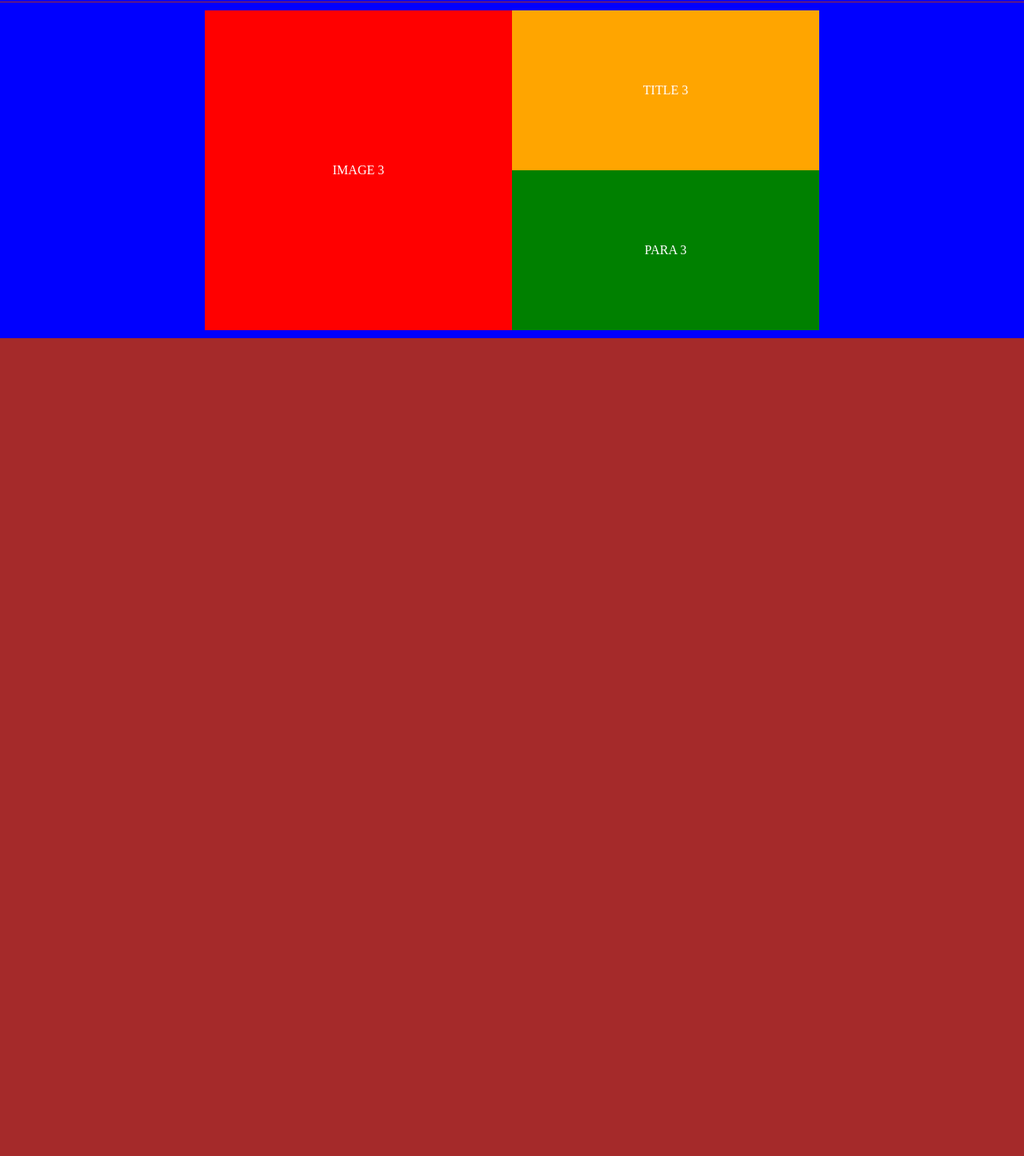
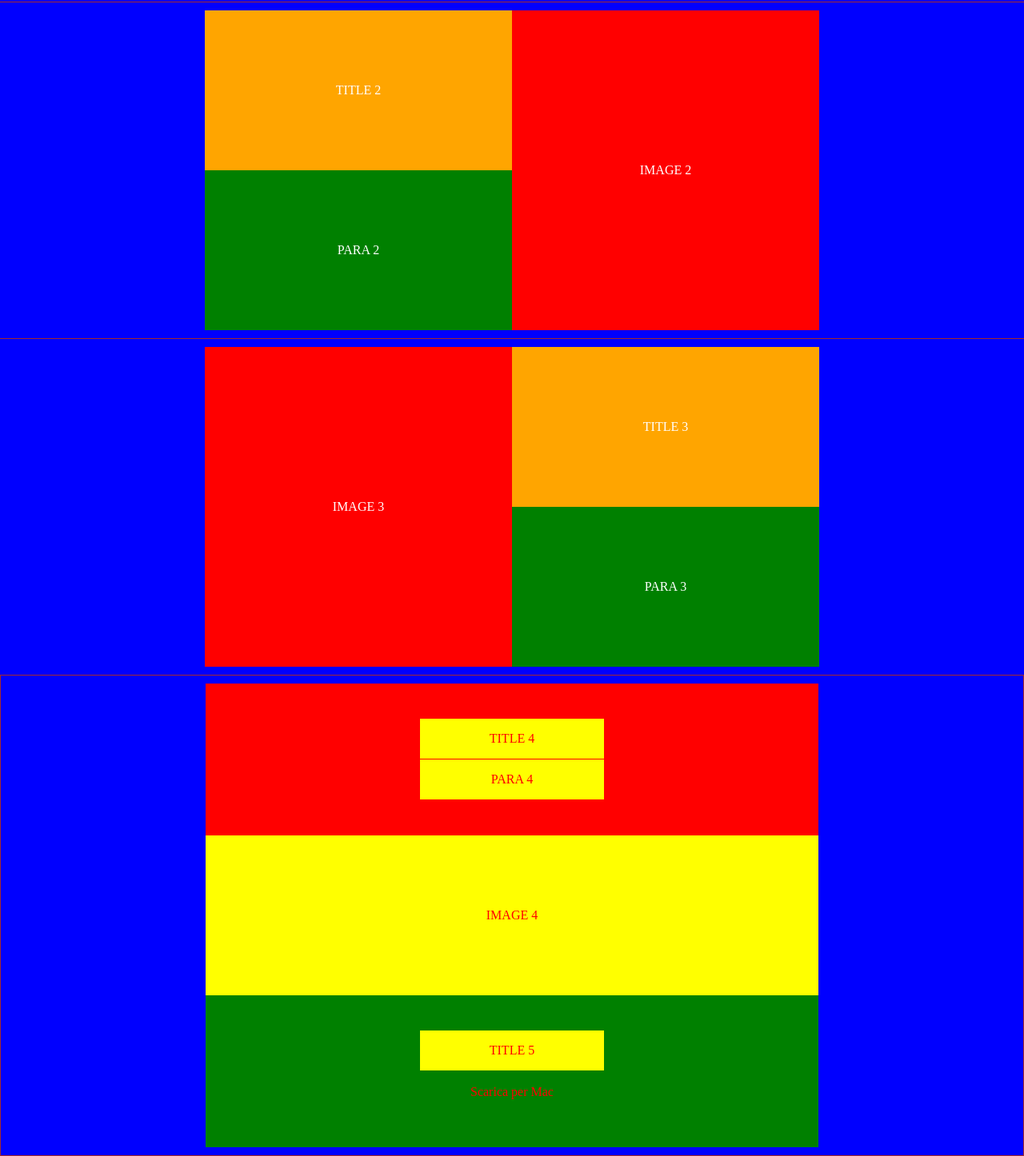
Before and after one commit to 19nikilangiu91/htmlcss-struttura-discord, a plain HTML site: page index.html in a window 1280 px wide. Shown: the part 870-2316 px from the top of the page at 80% size. Before the commit the page ends 1294 px from the top, so only its background shows below. Drawn offline with Linux system fonts and the light colour scheme.

Commit message:
Main Index

```diff
--- a/CSS/style.css
+++ b/CSS/style.css
@@ -105,7 +105,7 @@ body{
     margin-bottom: 1px;
 }
 
-#flex-block1 .left1{
+.left1{
     height: 400px;
     width: 30%;
     margin: 10px 0 10px auto;
@@ -117,7 +117,9 @@ body{
     line-height: 400px;
 }
 
-#flex-block1 #flex-right1{
+#flex-right1{
+    display: flex;
+    flex-direction: column;
     height: 400px;
     width: 30%;
     margin: 10px auto 10px 0;
@@ -126,12 +128,7 @@ body{
     background-color: yellow;
 }
 
-#flex-right1{
-    display: flex;
-    flex-direction: column;
-}
-
-#flex-right1 .title1{
+.title1{
     height: 200px;
     width: 100%;
 
@@ -142,7 +139,7 @@ body{
     line-height: 200px;
 }
 
-#flex-right1 .para1{
+.para1{
     height: 200px;
     width: 100%;
 
@@ -155,6 +152,60 @@ body{
 
 /* Main Section 2 */
 
+#flex-block2{
+    display: flex;
+    height: 420px;
+
+    /* DEBUG */
+    background-color: blue;
+    margin-bottom: 1px;
+}
+
+#flex-left2{
+    display: flex;
+    flex-direction: column;
+    height: 400px;
+    width: 30%;
+    margin: 10px 0 10px auto;
+
+    /* DEBUG */
+    background-color: yellow;
+}
+
+.title2{
+    height: 200px;
+    width: 100%;
+
+     /* DEBUG */
+    background-color: orange;
+    color: white;
+    text-align: center;
+    line-height: 200px;
+}
+
+.para2{
+    height: 200px;
+    width: 100%;
+
+     /* DEBUG */
+    background-color: green;
+    color: white;
+    text-align: center;
+    line-height: 200px;
+}
+
+.right2{
+    height: 400px;
+    width: 30%;
+    margin: 10px auto 10px 0;
+
+    /* DEBUG */
+
+    background-color: red;
+    color:white;
+    text-align: center;
+    line-height: 400px;
+}
 
 /* Main Section 3 */
 
@@ -167,7 +218,7 @@ body{
     margin-bottom: 1px;
 }
 
-#flex-block3 .left3{
+.left3{
     height: 400px;
     width: 30%;
     margin: 10px 0 10px auto;
@@ -179,7 +230,9 @@ body{
     line-height: 400px;
 }
 
-#flex-block3 #flex-right3{
+#flex-right3{
+    display: flex;
+    flex-direction: column;
     height: 400px;
     width: 30%;
     margin: 10px auto 10px 0;
@@ -188,12 +241,7 @@ body{
     background-color: yellow;
 }
 
-#flex-right3{
-    display: flex;
-    flex-direction: column;
-}
-
-#flex-right3 .title3{
+.title3{
     height: 200px;
     width: 100%;
 
@@ -204,7 +252,7 @@ body{
     line-height: 200px;
 }
 
-#flex-right3 .para3{
+.para3{
     height: 200px;
     width: 100%;
 
@@ -214,3 +262,103 @@ body{
     text-align: center;
     line-height: 200px;
 }
+
+/* Main Section 4 */
+
+#flex-block4{
+    display: flex;
+    flex-direction: column;
+    justify-content: center;
+    height: 600px;
+    margin: 1px;
+
+
+    /* DEBUG */
+    background-color: blue;
+    margin-bottom: 1px;
+}
+
+#flex-top{
+    display: flex;
+    flex-direction: column;
+    justify-content: center;
+    height: 200px;
+    width: 60%;
+    margin: 10px auto 0 auto;
+
+    /* DEBUG */
+    background-color:red;
+}
+
+.title4{
+    height: 50px;
+    width: 30%;
+    margin: 0px auto;
+
+
+    /* DEBUG */
+    background-color:yellow;
+    color: red;
+    text-align: center;
+    line-height: 50px;
+}
+
+.para4{
+    height: 50px;
+    width: 30%;
+    margin: 1px auto;
+
+    /* DEBUG */
+    background-color:yellow;
+    color: red;
+    text-align: center;
+    line-height: 50px;
+}
+
+.middle{
+    height: 200px;
+    width: 60%;
+    margin: 0px auto;
+
+    /* DEBUG */
+    background-color:yellow;
+    color: red;
+    text-align: center;
+    line-height: 200px;
+}
+
+#flex-bottom{
+    display: flex;
+    flex-direction: column;
+    justify-content: center;
+    height: 200px;
+    width: 60%;
+    margin: 0px auto 10px auto;
+
+    /* DEBUG */
+    background-color:green;
+}
+
+.title5{
+    height: 50px;
+    width: 30%;
+    margin: 1px auto;
+
+    /* DEBUG */
+    background-color:yellow;
+    color: red;
+    text-align: center;
+    line-height: 50px;
+}
+
+.bottom-button{
+    height: auto;
+    width: 30%;
+    margin: 1px auto;
+
+    /* DEBUG */
+    color: red;
+    text-align: center;
+    line-height: 50px;
+    text-decoration: none;
+}
--- a/index.html
+++ b/index.html
@@ -82,16 +82,20 @@
             <div id="flex-left2">
                 <!-- Main Title 2 -->
                 <div class="title2">
+                    TITLE 2
 
                 </div>
 
                 <!-- Main Paragraph 2 -->
                 <div class="para2">
+                    PARA 2
 
                 </div>
+            </div>
 
             <div class="right2">
                 <!-- Img 2 -->
+                IMAGE 2
             </div>
         </section>
 
@@ -117,14 +121,16 @@
         </section>
 
         <section id="flex-block4">
-            <div class="flex-top">
+            <div id="flex-top">
                 <!-- Main Title 4 -->
                 <div class="title4">
+                    TITLE 4
 
                 </div>
 
                 <!-- Main Paragraph 4 -->
                 <div class="para4">
+                    PARA 4
 
                 </div>
 
@@ -132,16 +138,18 @@
 
             <div class="middle">
                 <!-- Img 4 -->
+                IMAGE 4
             </div>
 
-            <div class="flex-bottom">
+            <div id="flex-bottom">
                 <!-- H2 Title -->
                 <div class="title5">
+                    TITLE 5
 
                 </div>
 
                 <!-- 1 Item link -->
-                <a href="#"></a>
+                <a class ="bottom-button" href="#">Scarica per Mac</a>
             </div>
         </section>
     </main>
```
